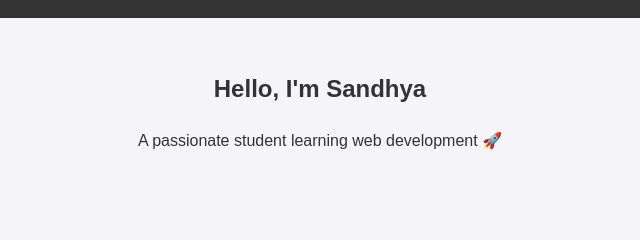
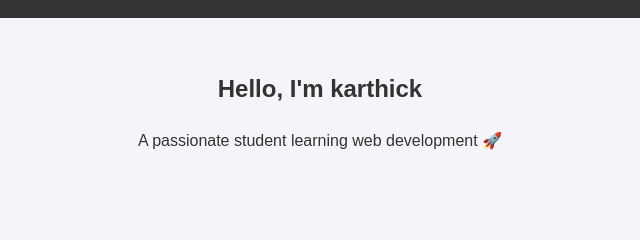
Before and after one commit to karthickshelby736-ai/karthick0, a plain HTML site: page index.html in a window 1280 px wide. Shown: the part 134-374 px from the top of the page, 320-960 px from the left. Drawn offline with Linux system fonts and the light colour scheme.

Commit message:
Update index.html

```diff
--- a/index.html
+++ b/index.html
@@ -18,7 +18,7 @@
   </header>
 
   <section id="home">
-    <h2>Hello, I'm Sandhya</h2>
+    <h2>Hello, I'm karthick</h2>
     <p>A passionate student learning web development 🚀</p>
   </section>
 
```
